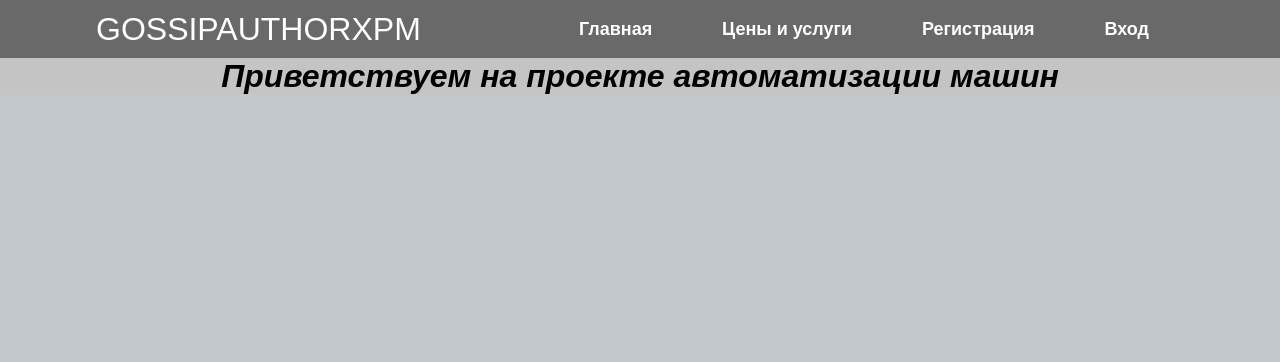
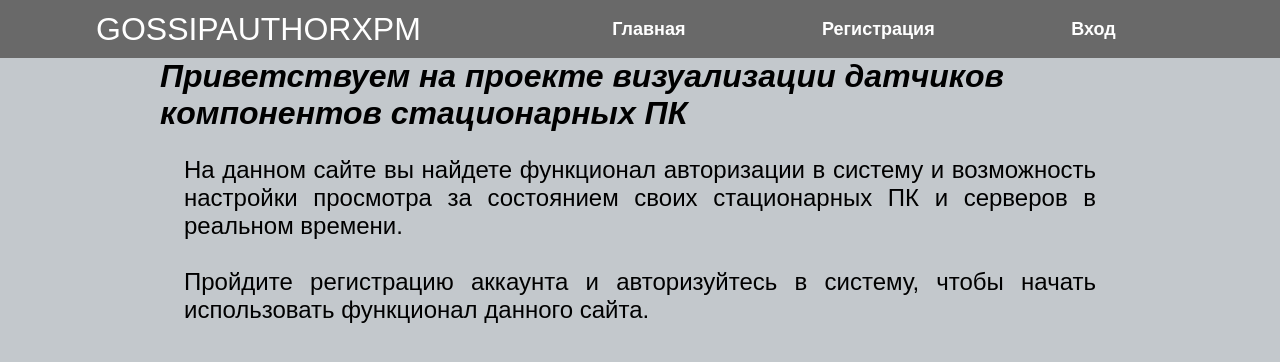
Before and after one commit to gossipauthorxpm/diplom, a React (Create React App) app: page / in a window 1280 px wide. Shown: the top 362 px of the page. Built offline with nearby package versions, Linux system fonts and the light colour scheme; a web font is replaced by a local one.

Commit message:
add small css styles and end works of info stand page

```diff
--- a/package.json
+++ b/package.json
@@ -13,6 +13,7 @@
     "@types/react-dom": "^18.0.11",
     "axios": "^1.4.0",
     "framer-motion": "^10.11.2",
+    "js-file-download": "^0.4.12",
     "localforage": "^1.10.0",
     "match-sorter": "^6.3.1",
     "react": "^18.2.0",
--- a/src/api/InfoStandRequests.ts
+++ b/src/api/InfoStandRequests.ts
@@ -2,7 +2,7 @@ import axios, {AxiosResponse} from "axios";
 import Callbacks from "./Callbacks";
 import AuthRequests from "./AuthRequests";
 import ServerEndpoints from "./ServerEndpoints";
-
+import FileDownload from "js-file-download"
 
 class InfoStandRequests {
 
@@ -73,12 +73,7 @@ class InfoStandRequests {
             },
             responseType: 'arraybuffer'
         })
-
-        let aLink = document.createElement("a");
-        aLink.href = URL.createObjectURL(new Blob([response.data]))
-        aLink.download = "stats-parser.zip";
-        aLink.click();
-        aLink.remove();
+        FileDownload(response.data, "stats-parser.zip")
     }
 }
 
--- a/src/components/header/Header.tsx
+++ b/src/components/header/Header.tsx
@@ -15,7 +15,6 @@ function Header(props: Props) {
             <Logo/>
             <nav id={'page-header-navigation'}>
                 <AnimatedLink address={"/"} nameLink={"Главная"}/>
-                <AnimatedLink address={"/price"} nameLink={"Цены и услуги"}/>
                 <AnimatedLink address={"/info-stand"} nameLink={"Стенд просмотра"}/>
                 <AnimatedLink address={"/cabinet"} nameLink={"Кабинет"}/>
                 <AnimatedLink callback={AuthRequests.logout} address={"/auth"}
@@ -27,7 +26,6 @@ function Header(props: Props) {
             <Logo/>
             <nav id={'page-header-navigation'}>
                 <AnimatedLink address={"/"} nameLink={"Главная"}/>
-                <AnimatedLink address={"/price"} nameLink={"Цены и услуги"}/>
                 <AnimatedLink address={"/register"} nameLink={"Регистрация"}/>
                 <AnimatedLink address={"/auth"} nameLink={"Вход"}/>
             </nav>
--- a/src/components/pages/PageSelector.tsx
+++ b/src/components/pages/PageSelector.tsx
@@ -2,7 +2,6 @@ import React, {useEffect} from "react";
 import {NavigateFunction, redirect, Route, Routes, useLocation, useNavigate} from "react-router-dom";
 import PageNotFound from "./PageNotFound";
 import Main from "./main/Main";
-import Price from "./price/Price";
 import Register from "./register/Register";
 import "./general.css"
 import Auth from "./auth/Auth";
@@ -34,9 +33,7 @@ function PageSelector(props: Props) {
             <Route path={"/"} element={
                 <Main/>
             }/>
-            <Route path={"/price"} element={
-                <Price/>
-            }/>
+
             <Route path={"/cabinet"} element={
                 <Cabinet/>
             }/>
@@ -52,9 +49,7 @@ function PageSelector(props: Props) {
             <Route path={"/"} element={
                 <Main/>
             }/>
-            <Route path={"/price"} element={
-                <Price/>
-            }/>
+
             <Route path={"/register"} element={
                 <Register navigate={navigate}/>
             }/>
--- a/src/components/pages/general.css
+++ b/src/components/pages/general.css
@@ -13,7 +13,6 @@
     color: black;
 }
 .page{
-    background-color: #c4c4c4;
     height: 100%;
     width: 100%;
     display: flex;
--- a/src/components/pages/info-stand/index.css
+++ b/src/components/pages/info-stand/index.css
@@ -1,8 +1,8 @@
 .info-stand-page {
-    padding: 15px;
     display: flex;
     align-items: center;
     flex-direction: column;
+    width: 100%;
 }
 
 .page-stand-containers {
@@ -17,7 +17,7 @@
 }
 .info-stand-page p {
     font-size: 20px;
-    margin: 6px;
+    margin: 6px ;
 }
 .info-stand-page ul {
     font-size: 20px;
--- a/src/components/pages/main/Main.tsx
+++ b/src/components/pages/main/Main.tsx
@@ -5,7 +5,14 @@ class Main extends React.Component {
     render() {
         return <div className={'page'}>
             <div id={'main-page'}>
-                <h1>Приветствуем на проекте автоматизации машин</h1>
+                <h1>Приветствуем на проекте визуализации датчиков компонентов стационарных ПК</h1>
+                <p>
+                    На данном сайте вы найдете функционал авторизации в систему и возможность настройки просмотра
+                    за состоянием своих стационарных ПК и серверов в реальном времени.
+                    <br/><br/>
+                    Пройдите регистрацию аккаунта и авторизуйтесь в систему, чтобы начать использовать функционал данного сайта.
+
+                </p>
             </div>
         </div>
     }
--- a/src/components/pages/main/index.css
+++ b/src/components/pages/main/index.css
@@ -0,0 +1,11 @@
+#main-page p {
+    font-size: 24px;
+    text-align: justify;
+    margin: 24px;
+}
+#main-page{
+    display: flex;
+    flex-direction: column;
+    justify-content: center;
+    width: 75%;
+}
--- a/src/components/pages/price/Price.tsx
+++ /dev/null
@@ -1,9 +0,0 @@
-import React from "react";
-
-class Price extends React.Component{
-    render() {
-        return <div className={'page'}>
-            1
-        </div>
-    }
-}export default Price;
```
Also changed, not shown: 1 other file (tests, documents, lock files or other folders).
